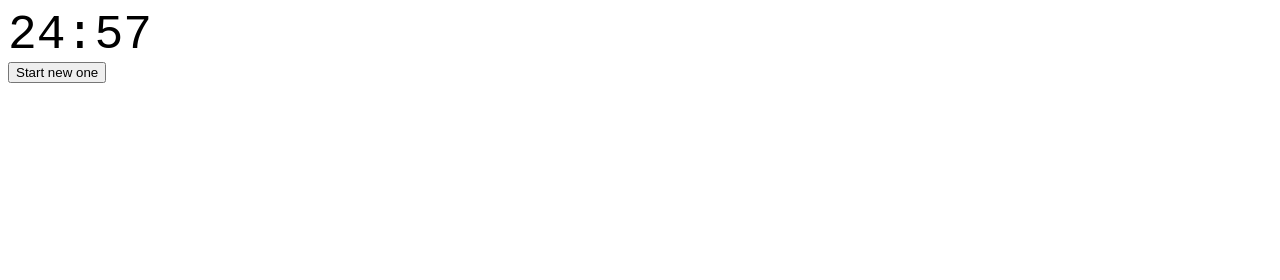
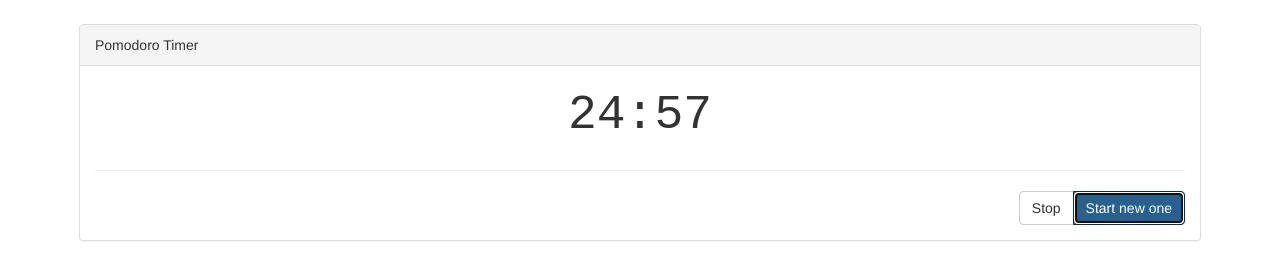
Before and after one commit to A/pomodoro-one, a plain HTML site: page index.html in a window 1280 px wide. Both pictures are taken after a click on the button "Start new one". Drawn offline with nearby package versions, Linux system fonts and the light colour scheme.

Commit message:
add bootstrap

```diff
--- a/index.html
+++ b/index.html
@@ -11,33 +11,55 @@
         font-family: monospace, monospace;
       }
     </style>
+    <link href="//maxcdn.bootstrapcdn.com/bootstrap/3.3.2/css/bootstrap.min.css" rel="stylesheet">
   </head>
   <body>
-    <div class="counter">25:00</div>
-    <button class="start">Start new one</button>
-    <div class='finished'></div>
+    <div class="container well-lg">
+      <div class="panel panel-default">
+        <div class='panel-heading finished'>Pomodoro Timer</div>
+        <div class="panel-body">
+          <div class="counter text-center">25:00</div>
+          <hr>
+          <div class="btn-group pull-right">
+            <button class="stop btn btn-default">Stop</button>
+            <button class="start btn btn-default btn-primary">Start new one</button>
+          </div>
+        </div>
+      </div>
+    </div>
   <script src="https://ajax.googleapis.com/ajax/libs/jquery/2.1.3/jquery.min.js"></script>
   <script>
+
     $(function() {
       var session = 25 * 60;
       var counter = session;
+      var timer = 0;
+      $('.stop').on('click', function() {
+        clearTimeout(timer);
+        counter = session;
+        updateView(counter);
+      });
       $('.start').on('click', function countdown() {
         if (--counter) {
-          setTimeout(countdown, 1000);
+          timer = setTimeout(countdown, 1000);
         } else {
           $('.finished').append('&#127813;');
           counter = session;
           alert('Done');
         }
-        var minutes = parseInt(counter/60);
-        var seconds = counter - (minutes * 60);
-        if (minutes < 10) { minutes = "0" + minutes.toString(); }
-        if (seconds < 10) { seconds = "0" + seconds.toString(); }
-        var time = minutes + ":" + seconds;
-        $('.counter').text(time);
-        document.title = '🍅 ' + time;
+        updateView(counter);
       });
     });
+    function updateView (counter) {
+      var minutes = parseInt(counter/60);
+      var seconds = counter - (minutes * 60);
+      if (minutes < 10) { minutes = "0" + minutes.toString(); }
+      if (seconds < 10) { seconds = "0" + seconds.toString(); }
+      var time = minutes + ":" + seconds;
+      $('.counter').text(time);
+      document.title = '🍅 ' + time;
+    }
+
   </script>
   </body>
 </html>
```
